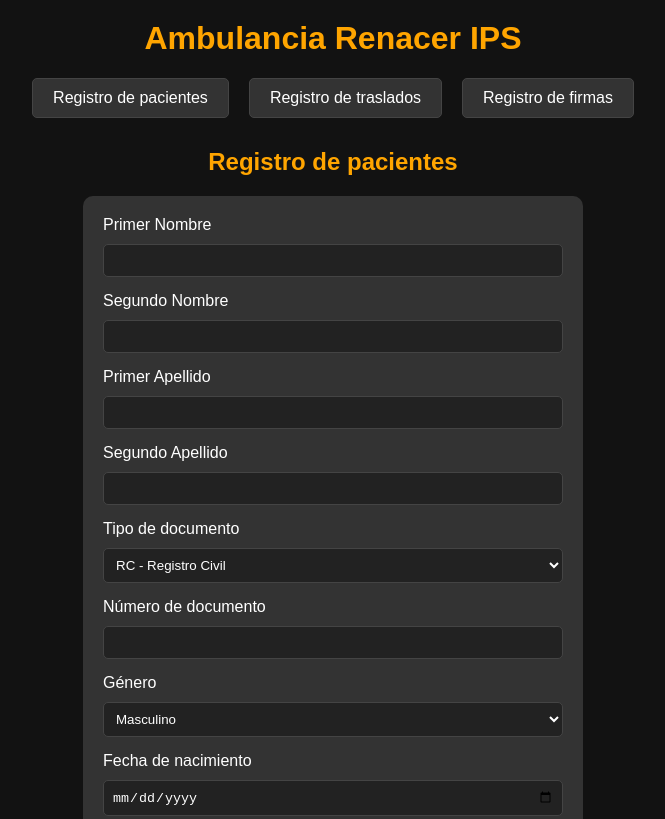
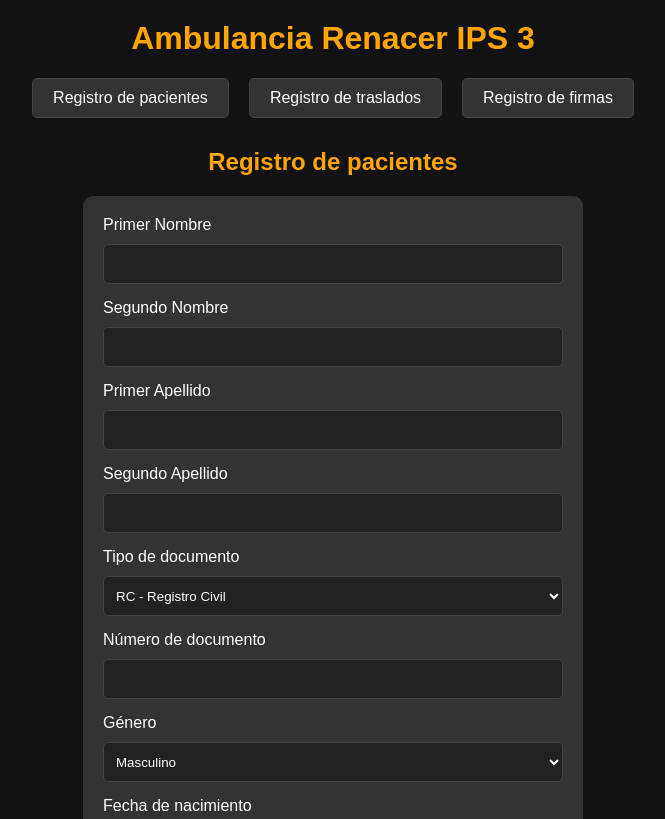
Before and after one commit to PruebaHCAmdbulance/PruebaHCAmdbulance.github.io, a plain HTML site: page index.html in a window 1280 px wide. Shown: the top 819 px of the page, without its empty margins (307-972 px from the left). Drawn offline with nearby package versions, Linux system fonts and the light colour scheme.

Commit message:
Update index.html

```diff
--- a/index.html
+++ b/index.html
@@ -81,6 +81,7 @@
         input, select, textarea {
             width: 100%;
             padding: 8px;
+            min-height: 40px;   /* 👈 agrega esta línea */
             margin-bottom: 15px;
             border: 1px solid #444;
             border-radius: 5px;
@@ -93,6 +94,7 @@
         textarea {
             resize: vertical;
         }
+
 
         button {
             background-color: orange;
@@ -165,7 +167,7 @@
     </style>
 </head>
 <body>
-    <h1>Ambulancia Renacer IPS</h1>
+    <h1>Ambulancia Renacer IPS 3</h1>
 
     <div class="tabs">
         <div class="tab" onclick="showContent('registro-pacientes')">Registro de pacientes</div>
```
